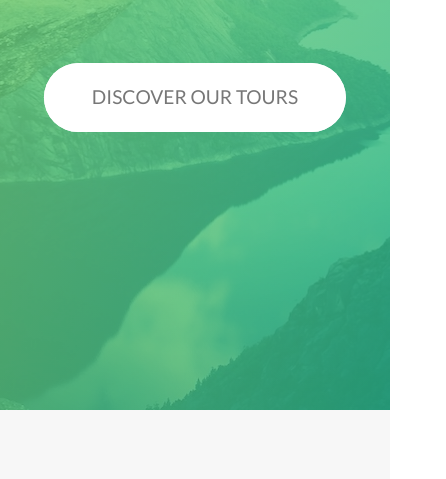
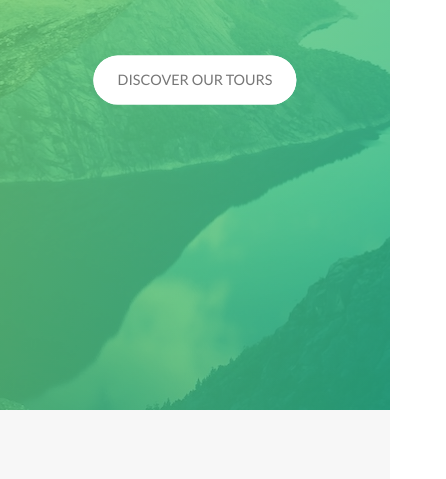
Before and after one commit to arslanhakim/Natours, a website: page index.html in a window 390 px wide. Shown: the part 307-786 px from the top of the page, 446 px wide, since content can reach past the window. Drawn offline with Linux system fonts and the light colour scheme.

Commit message:
Responsiveness

```diff
--- a/index.html
+++ b/index.html
@@ -306,7 +306,9 @@
               <figcaption class="story__caption">Mary Smith</figcaption>
             </figure>
             <div class="story__text">
-              <h3 class="heading-tertiary u-margin-bottom-small">
+              <h3
+                class="heading-tertiary u-margin-bottom-small story__heading-main"
+              >
                 I had the best week ever with my family
               </h3>
 
@@ -358,7 +360,7 @@
             <div class="book__form">
               <form action="#" class="form">
                 <div class="u-margin-bottom-medium">
-                  <h2 class="heading-secondary">Most popular tours</h2>
+                  <h2 class="heading-secondary">Book your tour</h2>
                 </div>
                 <div class="form__group">
                   <input
@@ -408,7 +410,7 @@
                   </div>
                 </div>
 
-                <div class="forn__group">
+                <div class="form__group u-center-text">
                   <button class="btn btn--green">Next step &rarr;</button>
                 </div>
               </form>
@@ -492,13 +494,7 @@
             vitae necessitatibus ab vel molestias facere voluptates est eos
             voluptatum ipsum quos incidunt, maxime reprehenderit perferendis
             quisquam dignissimos sunt! Lorem ipsum dolor sit amet consectetur
-            adipisicing elit. Omnis tempore inventore vitae necessitatibus ab
-            vel molestias facere voluptates est eos voluptatum ipsum quos
-            incidunt, maxime reprehenderit perferendis quisquam dignissimos
-            sunt! Lorem ipsum dolor sit amet consectetur adipisicing elit. Omnis
-            tempore inventore vitae necessitatibus ab vel molestias facere
-            voluptates est eos voluptatum ipsum quos incidunt, maxime
-            reprehenderit perferendis quisquam dignissimos sunt!
+            adipisicing elit.
           </p>
           <a href="#" class="btn btn--green">Book now</a>
         </div>
--- a/sass/abstract/_mixins.scss
+++ b/sass/abstract/_mixins.scss
@@ -39,6 +39,12 @@ Order: base + typography > general layout + grid > page layout > components
 */
 
 @mixin respond($breakpoint) {
+  @if $breakpoint==phone-small {
+    @media (max-width: 26em) {
+      //400px
+      @content;
+    }
+  }
   @if $breakpoint==phone {
     @media (max-width: 37.5em) {
       //600px
--- a/sass/abstract/_variables.scss
+++ b/sass/abstract/_variables.scss
@@ -20,6 +20,7 @@ $color-black: #000;
 
 //FONT
 $default-font-size: 1.6rem;
+$default-font-size-small: 1rem;
 
 // GRID
 $grid-width: 114rem;
--- a/sass/base/_base.scss
+++ b/sass/base/_base.scss
@@ -27,6 +27,7 @@ html {
 body {
   box-sizing: border-box;
   padding: 3rem;
+  overflow-x: hidden;
 
   @include respond(tab-port) {
     padding: 0;
--- a/sass/base/_typography.scss
+++ b/sass/base/_typography.scss
@@ -4,7 +4,7 @@ body {
   /* font-size: 16px; */
   line-height: 1.7;
   color: $color-grey-dark;
-  // width: 100%;
+  max-width: 100%;
 }
 
 .heading-primary {
@@ -25,7 +25,7 @@ body {
 
     @include respond(phone) {
       letter-spacing: 1rem;
-      // font-family: 6rem;
+      font-size: 3.3rem;
     }
   }
 
@@ -38,6 +38,7 @@ body {
 
     @include respond(phone) {
       letter-spacing: 0.5rem;
+      font-size: 1.5rem;
     }
   }
 }
--- a/sass/components/_button.scss
+++ b/sass/components/_button.scss
@@ -10,6 +10,11 @@
     transition: all 0.2s;
     position: relative;
     font-size: $default-font-size;
+
+    @include respond(phone) {
+      font-size: 1.2rem;
+      padding: 1rem 2rem;
+    }
 
     // change for the <button> element
     border: none;
--- a/sass/components/_form.scss
+++ b/sass/components/_form.scss
@@ -80,6 +80,12 @@
     left: 0;
     top: -0.4rem;
 
+    @include respond(phone-small) {
+      height: 2rem;
+      width: 2rem;
+      top: -0rem;
+    }
+
     &::after {
       content: "";
       display: block;
--- a/sass/components/_popup.scss
+++ b/sass/components/_popup.scss
@@ -9,6 +9,8 @@
   opacity: 0;
   visibility: hidden;
   transition: all 0.3s;
+  overflow-y: scroll;
+  -webkit-box-orient: vertical;
 
   @supports (-webkit-backdrop-filter: blur(10px)) or
     (backdrop-filter: blur(10px)) {
@@ -29,11 +31,19 @@
     opacity: 0;
     transform: translate(-50%, -50%) scale(0.25);
     transition: all 0.5s 0.2s;
+
+    @include respond(tab-port) {
+      width: 100%;
+      overflow: scroll;
+    }
   }
 
   &__left {
     width: 33.333333%;
     display: table-cell;
+    @include respond(phone) {
+      display: none;
+    }
   }
 
   &__right {
@@ -41,6 +51,10 @@
     display: table-cell;
     vertical-align: middle;
     padding: 3rem 5rem;
+    @include respond(phone) {
+      padding: 3rem 2rem;
+      width: 100%;
+    }
   }
 
   &__img {
@@ -64,6 +78,10 @@
     -ms-hyphens: auto;
     -webkit-hyphens: auto;
     hyphens: auto;
+
+    @include respond(phone) {
+      -webkit-line-clamp: 3;
+    }
   }
 
   //Open states
@@ -89,6 +107,11 @@
       display: inline-block;
       transition: all 0.2s;
       line-height: 1;
+
+      @include respond(phone) {
+        top: 1rem;
+        right: 1rem;
+      }
     }
 
     &:hover {
--- a/sass/components/_story.scss
+++ b/sass/components/_story.scss
@@ -16,6 +16,9 @@
   }
   @include respond(phone) {
     transform: skewX(0);
+    width: 100%;
+    padding: 4rem;
+    font-size: 1.3rem;
   }
 
   &__shape {
@@ -35,6 +38,8 @@
 
     @include respond(phone) {
       transform: translateX(-3rem) skewX(0);
+      width: 12rem;
+      height: 12rem;
     }
   }
 
@@ -45,9 +50,20 @@
     transition: all 0.5s;
   }
 
+  &__heading-main {
+    -moz-hyphens: auto;
+    -ms-hyphens: auto;
+    -webkit-hyphens: auto;
+    hyphens: auto !important;
+  }
+
   &__text {
     transform: skewX(12deg);
 
+    -moz-hyphens: auto;
+    -ms-hyphens: auto;
+    -webkit-hyphens: auto;
+    hyphens: auto;
     @include respond(phone) {
       transform: skewX(0);
     }
--- a/sass/layout/_footer.scss
+++ b/sass/layout/_footer.scss
@@ -6,6 +6,7 @@
 
   @include respond(tab-port) {
     padding: 8rem 0;
+    font-size: 1rem;
   }
 
   &__logo-box {
--- a/sass/layout/_navigation.scss
+++ b/sass/layout/_navigation.scss
@@ -19,10 +19,14 @@
     @include respond(tab-port) {
       top: 4rem;
       right: 4rem;
+      height: 5rem;
+      width: 5rem;
     }
-    @include respond(phone) {
+    @include respond(phone-small) {
       top: 3rem;
-      right: 3rem;
+      right: 2.5rem;
+      height: 4rem;
+      width: 4rem;
     }
   }
 
@@ -43,10 +47,14 @@
     @include respond(tab-port) {
       top: 4.5rem;
       right: 4.5rem;
+      height: 4rem;
+      width: 4rem;
     }
-    @include respond(phone) {
+    @include respond(phone-small) {
       top: 3.5rem;
-      right: 3.5rem;
+      right: 2.5rem;
+      height: 3rem;
+      width: 3rem;
     }
   }
 
@@ -95,6 +103,10 @@
       background-size: 220%;
       transition: all 0.4s;
 
+      @include respond(phone-small) {
+        font-size: 2rem;
+      }
+
       span {
         margin-right: 1.5rem;
         display: inline-block;
@@ -123,6 +135,12 @@
   &__icon {
     position: relative;
     margin-top: 3.5rem;
+    @include respond(tab-port) {
+      margin-top: 2.5rem;
+    }
+    @include respond(phone-small) {
+      margin-top: 2rem;
+    }
 
     &,
     &::before,
--- a/sass/pages/_home.scss
+++ b/sass/pages/_home.scss
@@ -42,14 +42,11 @@
 .section-stories {
   position: relative;
   padding: 15rem 0;
-
-  @include respond(tab-port) {
-    padding: 10rem 0;
-  }
 }
 
 .section-book {
   padding: 15rem 0;
+
   background-image: linear-gradient(
     to right bottom,
     $color-primary-light,
@@ -58,6 +55,10 @@
 
   @include respond(tab-port) {
     padding: 10rem 0;
+  }
+
+  @include respond(phone-small) {
+    padding: 0;
   }
 }
 
@@ -104,5 +105,8 @@
     @include respond(tab-port) {
       width: 100%;
     }
+    @include respond(phone-small) {
+      padding: 5rem 2rem;
+    }
   }
 }
```
Also changed, not shown: css/style.css.
